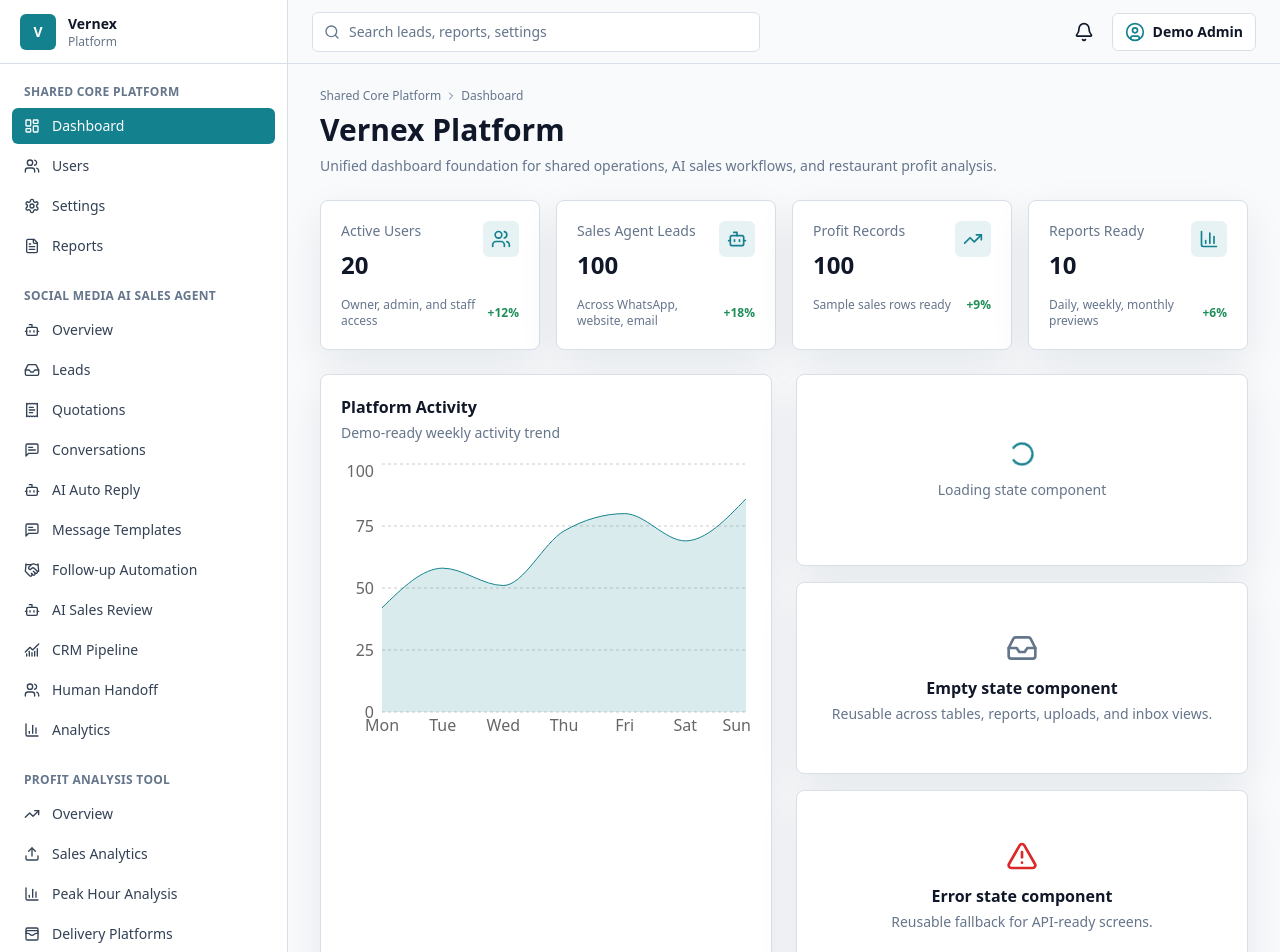
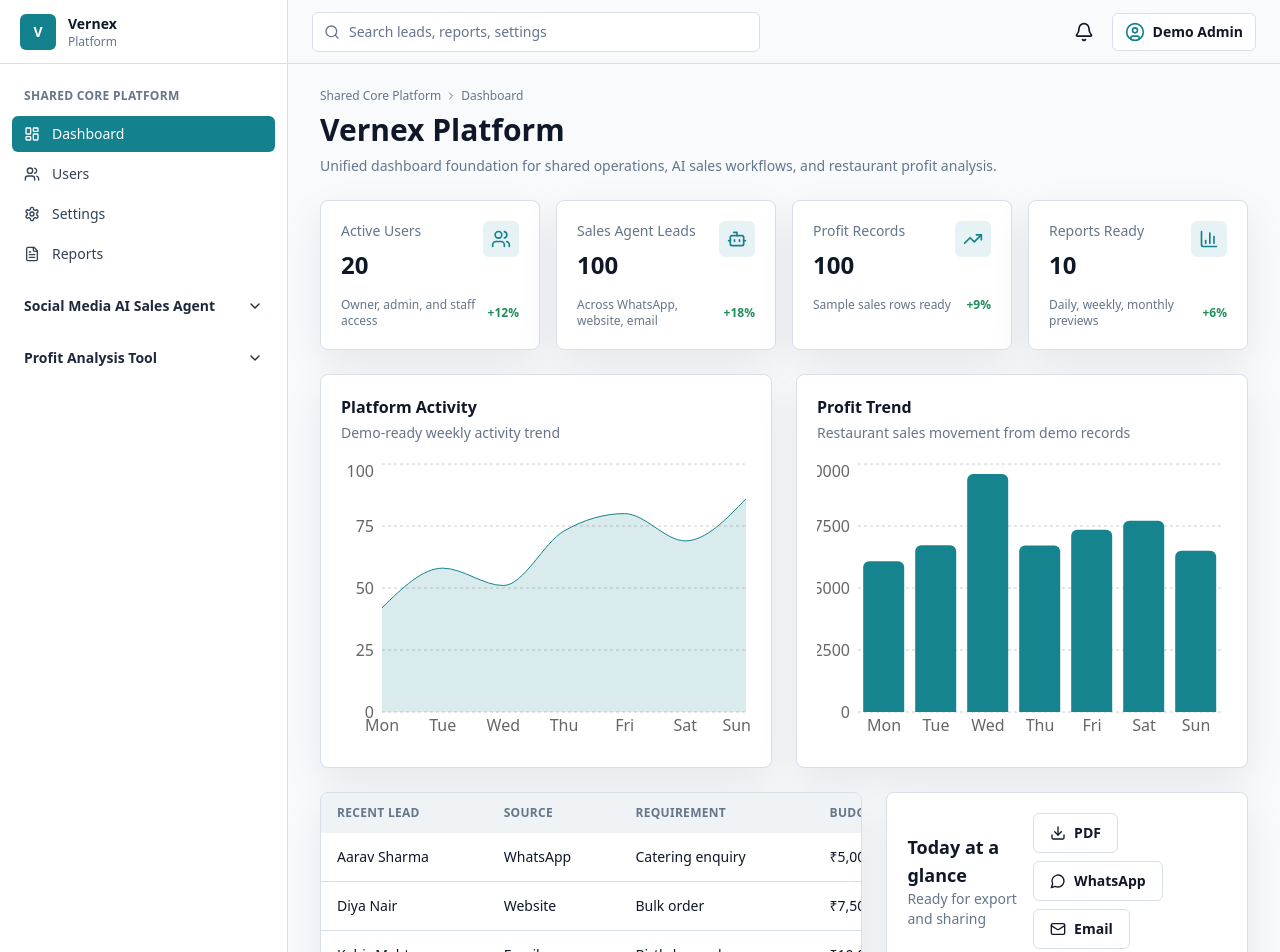
Before and after one commit to yahyaprojects9/vernex, a Next.js app in the folder vernex-frontend/: page /dashboard in a window 1280 px wide. Shown: the top 952 px of the page. Built offline with nearby package versions, Linux system fonts and the light colour scheme.

Commit message:
fix: organize product navigation and dashboard home

```diff
--- a/vernex-frontend/src/app/dashboard/page.tsx
+++ b/vernex-frontend/src/app/dashboard/page.tsx
@@ -2,7 +2,12 @@ import { BarChart3, Bot, TrendingUp, Users } from "lucide-react";
 import { StatCard } from "@/components/cards/StatCard";
 import { ChartCard } from "@/components/charts/ChartCard";
 import { PageHeader } from "@/components/layout/PageHeader";
-import { EmptyState, ErrorState, LoadingState } from "@/components/ui/StateViews";
+import { ReportPreview } from "@/components/modules/shared-core/ReportPreview";
+import { DataTable } from "@/components/tables/DataTable";
+import { StatusBadge } from "@/components/ui/StatusBadge";
+import { leads, salesTrend } from "@/lib/mock-data";
+import { formatCurrency } from "@/lib/utils";
+import type { Lead } from "@/types";
 
 const platformTrend = [
   { name: "Mon", value: 42 },
@@ -30,11 +35,36 @@ export default function DashboardPage() {
       </div>
       <div className="mt-6 grid gap-6 xl:grid-cols-2">
         <ChartCard title="Platform Activity" description="Demo-ready weekly activity trend" data={platformTrend} />
-        <div className="grid gap-4">
-          <LoadingState label="Loading state component" />
-          <EmptyState title="Empty state component" description="Reusable across tables, reports, uploads, and inbox views." />
-          <ErrorState title="Error state component" description="Reusable fallback for API-ready screens." />
-        </div>
+        <ChartCard title="Profit Trend" description="Restaurant sales movement from demo records" data={salesTrend} type="bar" />
+      </div>
+      <div className="mt-6 grid gap-6 xl:grid-cols-[1.2fr_0.8fr]">
+        <DataTable<Lead>
+          data={leads.slice(0, 6)}
+          columns={[
+            { key: "leadName", header: "Recent Lead" },
+            { key: "source", header: "Source" },
+            { key: "requirement", header: "Requirement" },
+            { key: "budget", header: "Budget", render: (row) => formatCurrency(row.budget) },
+            {
+              key: "leadScore",
+              header: "Score",
+              render: (row) => (
+                <StatusBadge tone={row.leadScore === "Hot" ? "danger" : row.leadScore === "Warm" ? "warning" : "neutral"}>
+                  {row.leadScore}
+                </StatusBadge>
+              )
+            }
+          ]}
+        />
+        <ReportPreview
+          title="Today at a glance"
+          items={[
+            { label: "Sales Agent", value: "36 new enquiries, 18 hot leads" },
+            { label: "Profit Analysis", value: "Dinner peak is strongest between 7 PM and 9 PM" },
+            { label: "Owner Action", value: "Review low-margin items and follow up with hot leads first" },
+            { label: "Next Report", value: "Daily report is ready for export" }
+          ]}
+        />
       </div>
     </>
   );
--- a/vernex-frontend/src/components/layout/Sidebar.tsx
+++ b/vernex-frontend/src/components/layout/Sidebar.tsx
@@ -2,7 +2,7 @@
 
 import Link from "next/link";
 import { usePathname } from "next/navigation";
-import { X } from "lucide-react";
+import { ChevronDown, X } from "lucide-react";
 import { navigationGroups } from "@/lib/navigation";
 import { Button } from "@/components/ui/Button";
 import { cn } from "@/lib/utils";
@@ -15,6 +15,9 @@ export function Sidebar({
   onClose: () => void;
 }) {
   const pathname = usePathname();
+
+  const isGroupActive = (items: (typeof navigationGroups)[number]["items"]) =>
+    items.some((item) => pathname === item.href || pathname.startsWith(`${item.href}/`));
 
   return (
     <>
@@ -42,11 +45,29 @@ export function Sidebar({
             <X className="h-5 w-5" />
           </Button>
         </div>
-        <nav className="flex-1 space-y-6 overflow-y-auto px-3 py-5">
-          {navigationGroups.map((group) => (
-            <div key={group.label}>
-              <p className="px-3 text-xs font-bold uppercase tracking-wide text-muted-foreground">{group.label}</p>
-              <div className="mt-2 space-y-1">
+        <nav className="flex-1 space-y-4 overflow-y-auto px-3 py-5">
+          {navigationGroups.map((group) => {
+            const isProductGroup = group.label !== "Shared Core Platform";
+            const groupActive = isGroupActive(group.items);
+
+            return (
+              <details key={group.label} open={!isProductGroup || groupActive} className="group">
+                <summary
+                  className={cn(
+                    "flex cursor-pointer list-none items-center justify-between rounded-md px-3 py-2 text-sm font-bold transition [&::-webkit-details-marker]:hidden",
+                    isProductGroup
+                      ? groupActive
+                        ? "bg-primary/10 text-primary"
+                        : "text-slate-800 hover:bg-muted"
+                      : "pointer-events-none px-3 py-1 text-xs uppercase tracking-wide text-muted-foreground"
+                  )}
+                >
+                  <span>{group.label}</span>
+                  {isProductGroup ? (
+                    <ChevronDown className="h-4 w-4 transition group-open:rotate-180" />
+                  ) : null}
+                </summary>
+                <div className={cn("mt-2 space-y-1", isProductGroup ? "pl-2" : "")}>
                 {group.items.map((item) => {
                   const active = pathname === item.href;
                   const Icon = item.icon;
@@ -58,7 +79,8 @@ export function Sidebar({
                       onClick={onClose}
                       className={cn(
                         "flex items-center gap-3 rounded-md px-3 py-2 text-sm font-medium transition",
-                        active ? "bg-primary text-primary-foreground" : "text-slate-700 hover:bg-muted"
+                        active ? "bg-primary text-primary-foreground" : "text-slate-700 hover:bg-muted",
+                        isProductGroup ? "text-[13px]" : ""
                       )}
                     >
                       <Icon className="h-4 w-4 shrink-0" />
@@ -67,8 +89,9 @@ export function Sidebar({
                   );
                 })}
               </div>
-            </div>
-          ))}
+              </details>
+            );
+          })}
         </nav>
       </aside>
     </>
```
